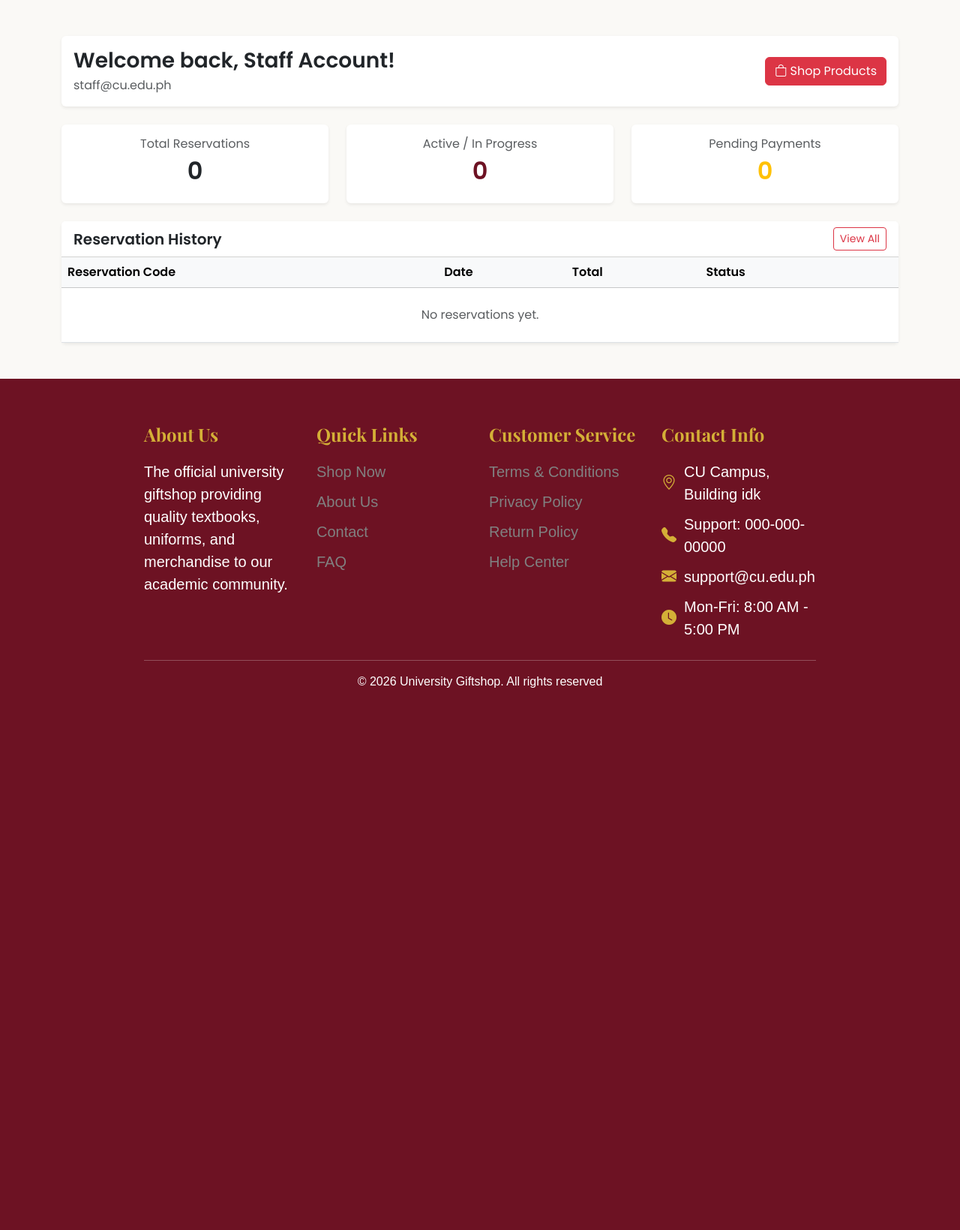
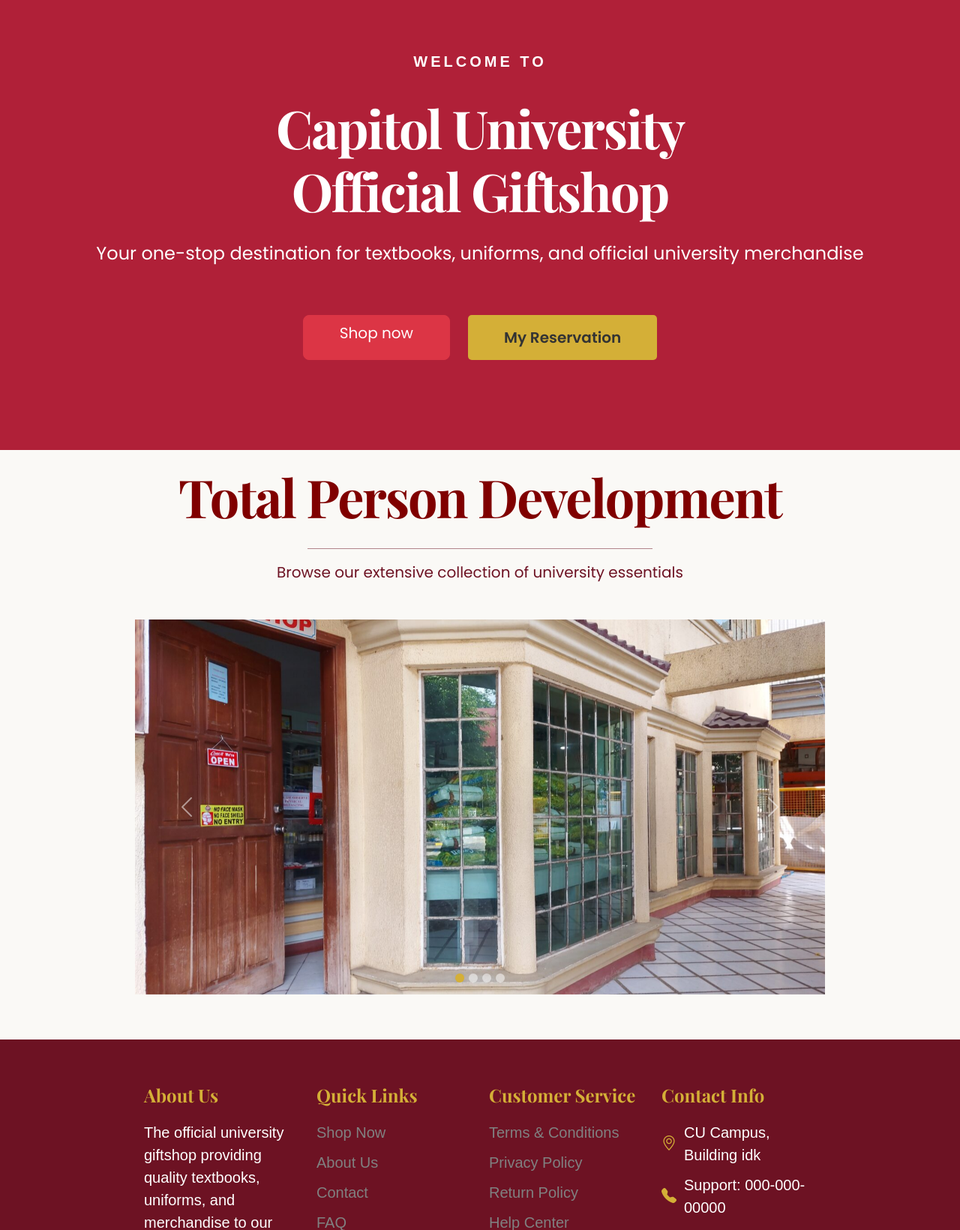
Before and after one commit to Glanvin/ci3-giftshop, a CodeIgniter app: page /ci3-giftshop/user in a window 1280 px wide. Shown: the part 66-1706 px from the top of the page at 75% size. Before the commit the page ends 983 px from the top, so only its background shows below. Run offline with CodeIgniter, Linux system fonts and the light colour scheme; a user stored in the database is signed in; data comes from the database, SQL or seed files in the repository; data that the repository does not hold is empty.

Commit message:
Add category management and refresh storefront UI
This commit adds staff category create/delete functionality and extends the category model with automatic display ordering. It also updates the inventory interface with category modals and refreshes the home/dashboard storefront styling for a cleaner landing page experience.

```diff
--- a/application/views/home.php
+++ b/application/views/home.php
@@ -12,7 +12,7 @@
 
     <div class="shopcateg" style="padding-top: 60px; padding-bottom: 60px;">
         <div class="text-center mb-5">
-            <h1 class="welcome category-title">Total Person Development</h1>
+            <p class="welcome category-title" style="color: #800000;">Total Person Development</p>
             <hr class="w-50 mx-auto border-danger opacity-50">
             <p class="fs-5">Browse our extensive collection of university essentials</p>
         </div>
--- a/application/views/user/dashboard.php
+++ b/application/views/user/dashboard.php
@@ -1,96 +1,54 @@
-<div class="container-lg py-5">
-
-    <!-- Welcome -->
-    <div class="card border-0 shadow-sm mb-4">
-        <div class="card-body d-flex justify-content-between align-items-center">
-            <div>
-                <h3 class="fw-bold mb-1">Welcome back, <?php echo html_escape($user_data['full_name']); ?>!</h3>
-                <p class="text-muted mb-0"><?php echo html_escape($user_data['email']); ?></p>
-            </div>
-            <div class="text-end">
-                <a href="<?php echo site_url('shop/browse'); ?>" class="btn btn-danger">
-                    <i class="bi bi-bag"></i> Shop Products
-                </a>
-            </div>
+<div class="container-fluid bgcustom text-white text-center size p-5">
+    <h1 class="welcome">
+        <span class="welcome-top">Welcome to</span><br>
+        Capitol University <br>Official Giftshop
+    </h1>
+    <p class="fs-4 mt-3"> Your one-stop destination for textbooks, uniforms, and official university merchandise </p>
+    <div class="d-flex gap-4 mt-5 justify-content-center">
+        <a href="<?php echo site_url('shop/browse'); ?>" class="btn btn-danger btn-lg px-5">Shop now</a>
+        <a href="<?php echo site_url('user/reservations'); ?>"class="btn btn-logins btn-lg px-5 sizelogin">My Reservation</a>
     </div>
 </div>
 
-    <!-- Stats -->
-    <div class="row g-4 mb-4">
-        <div class="col-md-4">
-            <div class="card border-0 shadow-sm">
-                <div class="card-body text-center">
-                    <h6 class="text-muted">Total Reservations</h6>
-                    <h2 class="fw-bold"><?php echo (int) $stats['total']; ?></h2>
+<div class="shopcateg" style="padding-top: 60px; padding-bottom: 60px;">
+    <div class="text-center mb-5">
+        <p class="welcome category-title" style="color: #800000;">Total Person Development</p>
+        <hr class="w-50 mx-auto border-danger opacity-50">
+        <p class="fs-5">Browse our extensive collection of university essentials</p>
     </div>
+
+    <!-- Carousel -->
+    <div id="demo" class="carousel slide" data-bs-ride="carousel">
+
+        <!-- Indicators/dots -->
+        <div class="carousel-indicators">
+            <button type="button" data-bs-target="#demo" data-bs-slide-to="0" class="active"></button>
+            <button type="button" data-bs-target="#demo" data-bs-slide-to="1"></button>
+            <button type="button" data-bs-target="#demo" data-bs-slide-to="2"></button>
+            <button type="button" data-bs-target="#demo" data-bs-slide-to="3"></button>
         </div>
+
+        <!-- The slideshow/carousel -->
+        <div class="carousel-inner">
+            <div class="carousel-item active">
+                <img src="<?php echo base_url('product-images/carousel1.jpg'); ?>" alt="Slide 1" class="d-block w-100">
             </div>
-        <div class="col-md-4">
-            <div class="card border-0 shadow-sm">
-                <div class="card-body text-center">
-                    <h6 class="text-muted">Active / In Progress</h6>
-                    <h2 class="fw-bold text-danger"><?php echo (int) $stats['active']; ?></h2>
+            <div class="carousel-item">
+                <img src="<?php echo base_url('product-images/carousel2.jpg'); ?>" alt="Slide 2" class="d-block w-100">
             </div>
+            <div class="carousel-item">
+                <img src="<?php echo base_url('product-images/carousel3.jpg'); ?>" alt="Slide 3" class="d-block w-100">
             </div>
-        </div>
-        <div class="col-md-4">
-            <div class="card border-0 shadow-sm">
-                <div class="card-body text-center">
-                    <h6 class="text-muted">Pending Payments</h6>
-                    <h2 class="fw-bold text-warning"><?php echo (int) $stats['pending']; ?></h2>
-                </div>
-            </div>
+            <div class="carousel-item">
+                <img src="<?php echo base_url('product-images/carousel4.jpg'); ?>" alt="Slide 4" class="d-block w-100">
             </div>
         </div>
 
-    <!-- Reservation History -->
-    <div class="card border-0 shadow-sm">
-        <div class="card-header bg-white d-flex justify-content-between align-items-center">
-            <h5 class="mb-0 fw-bold">Reservation History</h5>
-            <a href="<?php echo site_url('user/reservations'); ?>" class="btn btn-sm btn-outline-danger">View All</a>
-        </div>
-        <div class="table-responsive">
-            <table class="table table-hover mb-0 align-middle">
-                <thead class="table-light">
-                    <tr>
-                        <th>Reservation Code</th>
-                        <th>Date</th>
-                        <th>Total</th>
-                        <th>Status</th>
-                        <th></th>
-                    </tr>
-                </thead>
-                <tbody>
-                    <?php if (empty($history)): ?>
-                        <tr><td colspan="5" class="text-center text-muted py-4">No reservations yet.</td></tr>
-                    <?php endif; ?>
-                    <?php foreach ($history as $row): ?>
-                        <tr>
-                            <td><b><?php echo html_escape($row['reservation_code']); ?></b></td>
-                            <td><?php echo date('M d, Y', strtotime($row['created_at'])); ?></td>
-                            <td>₱<?php echo number_format((float) $row['total_amount'], 2); ?></td>
-                            <td>
-                                <?php
-                                    $status_badge = array(
-                                        'pending' => 'bg-warning text-dark',
-                                        'confirmed' => 'bg-info text-dark',
-                                        'ready' => 'bg-primary text-white',
-                                        'completed' => 'bg-success text-white',
-                                        'cancelled' => 'bg-secondary text-white'
-                                    );
-                                ?>
-                                <span class="badge <?php echo $status_badge[$row['status']] ?? 'bg-secondary'; ?>">
-                                    <?php echo ucfirst(html_escape($row['status'])); ?>
-                                </span>
-                            </td>
-                            <td class="text-end">
-                                <a href="<?php echo site_url('user/reservation/' . (int) $row['id']); ?>" class="btn btn-sm btn-outline-danger">View</a>
-                            </td>
-                        </tr>
-                    <?php endforeach; ?>
-                </tbody>
-            </table>
+        <button class="carousel-control-prev" type="button" data-bs-target="#demo" data-bs-slide="prev">
+            <span class="carousel-control-prev-icon"></span>
+        </button>
+        <button class="carousel-control-next" type="button" data-bs-target="#demo" data-bs-slide="next">
+            <span class="carousel-control-next-icon"></span>
+        </button>
     </div>
 </div>
-
-</div>
```
Also changed, not shown: application/controllers/StaffController.php (+24 -0 lines), application/models/Category_model.php (+33 -0 lines), application/views/staff/inventory.php (+72 -5 lines). Lines whose indentation alone changed are shown as unchanged.
